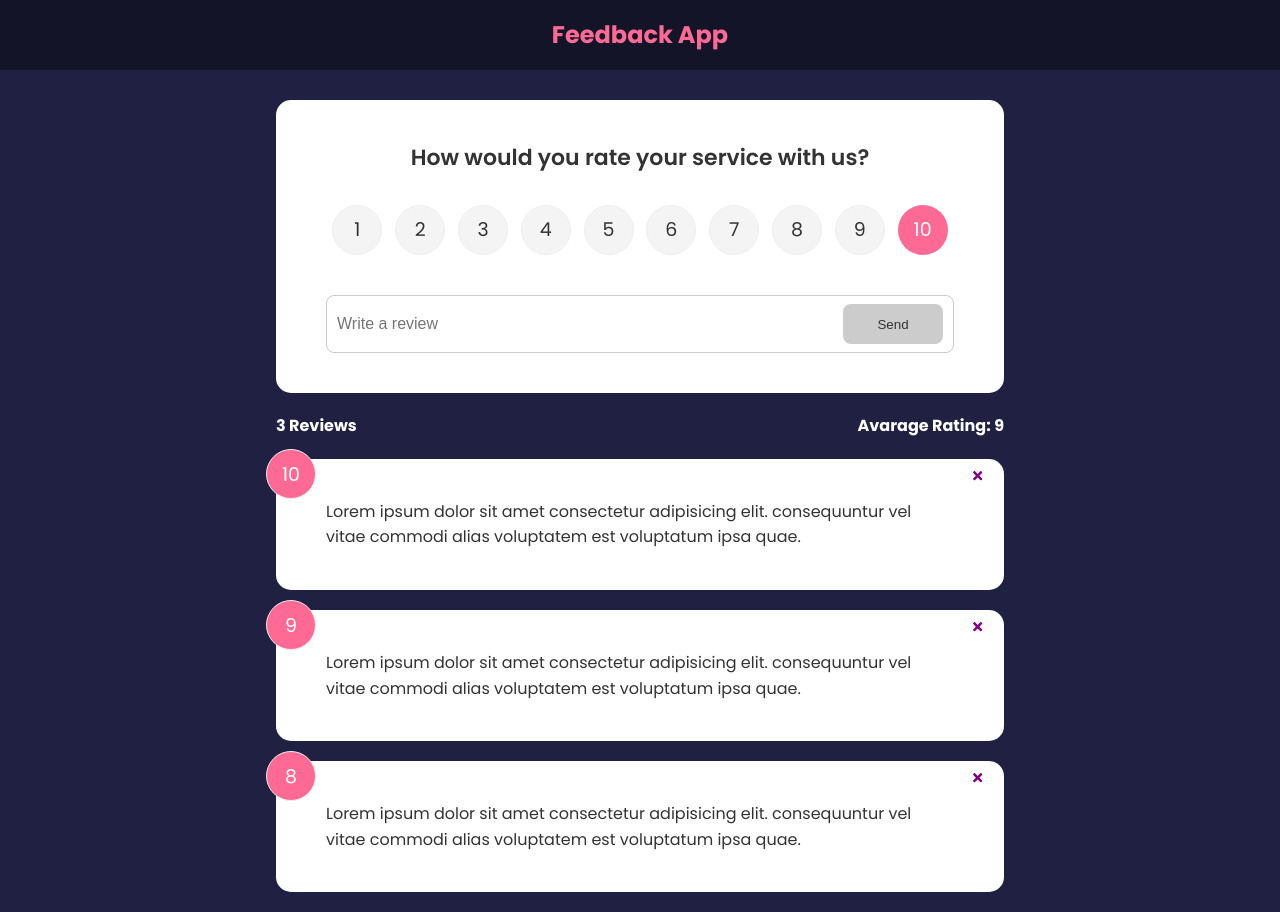
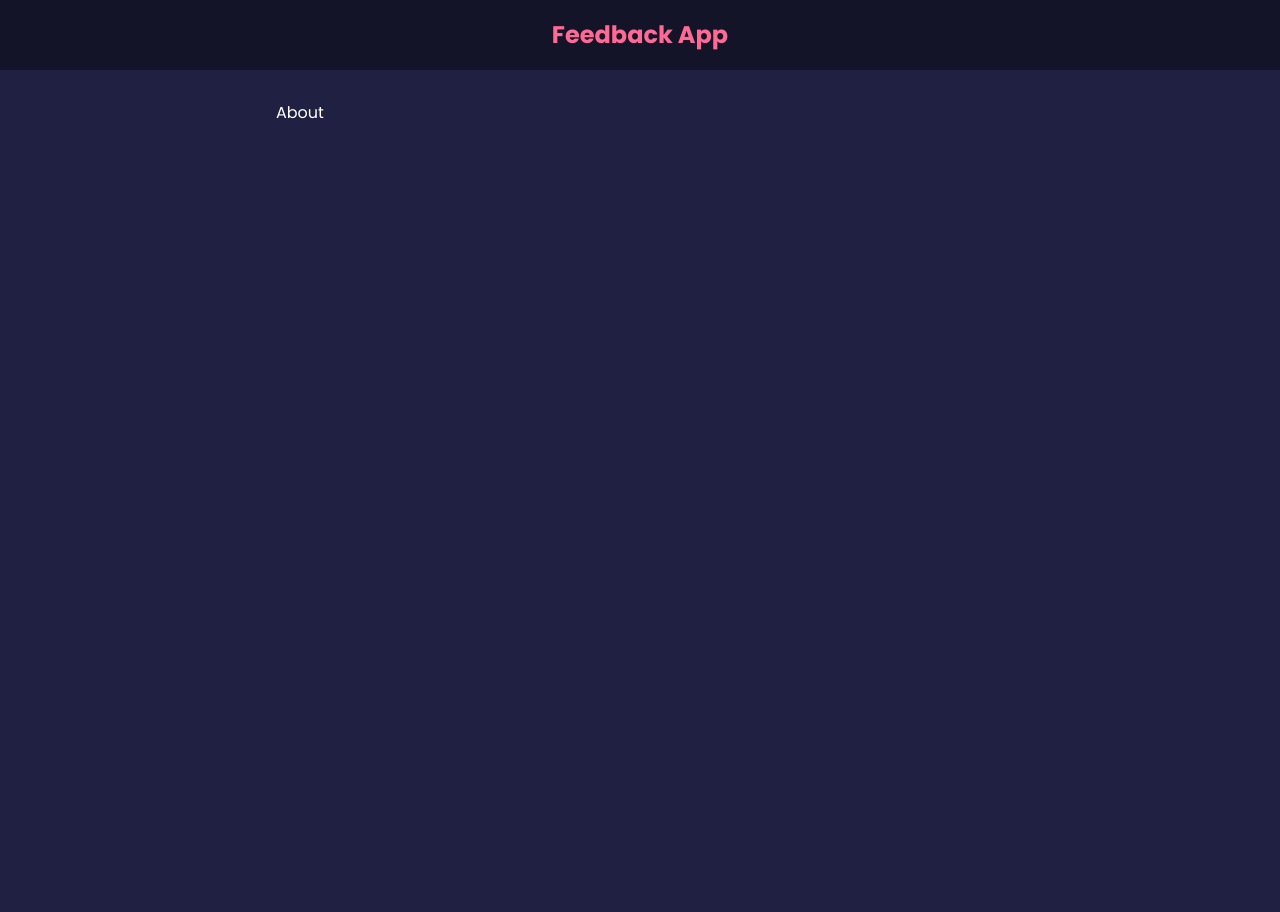
Before and after one commit to izuru775/feedback-app, a React (Create React App) app: page /about in a window 1280 px wide. After the commit the page ends 800 px from the top, so only its background shows below. Built offline with nearby package versions, Linux system fonts and the light colour scheme.

Commit message:
React Router-Dom V6 Added

```diff
--- a/package.json
+++ b/package.json
@@ -10,6 +10,7 @@
     "react": "^17.0.2",
     "react-dom": "^17.0.2",
     "react-icons": "^4.3.1",
+    "react-router-dom": "^6.2.1",
     "react-scripts": "5.0.0",
     "uuid": "^8.3.2",
     "web-vitals": "^2.1.3"
--- a/src/App.js
+++ b/src/App.js
@@ -5,6 +5,8 @@
 import FeedbackStats from './components/FeedbackStats';
 import FeedbackForm from './components/FeedbackForm';
 import { v4 as uuidv4 } from 'uuid';
+import AboutPage from './pages/AboutPage';
+import { BrowserRouter as Router, Route, Routes } from 'react-router-dom';
 
 function App() {
   const [feedback, setFeedback] = useState(FeedbackData);
@@ -20,14 +22,28 @@
     }
   };
   return (
-    <>
+    <Router>
       <Header />
       <div className="container">
-        <FeedbackForm handleAdd={addFeedback} />
-        <FeedbackStats feedback={feedback} />
-        <FeedbackList feedback={feedback} handleDelete={deleteFeedback} />
+        <Routes>
+          <Route
+            exact
+            path="/"
+            element={
+              <>
+                <FeedbackForm handleAdd={addFeedback} />
+                <FeedbackStats feedback={feedback} />
+                <FeedbackList
+                  feedback={feedback}
+                  handleDelete={deleteFeedback}
+                />
+              </>
+            }
+          ></Route>
+          <Route path="/about" element={<AboutPage />} />
+        </Routes>
       </div>
-    </>
+    </Router>
   );
 }
 
--- /dev/null
+++ b/src/pages/AboutPage.jsx
@@ -0,0 +1,7 @@
+import React from 'react';
+
+function AboutPage() {
+  return <div>About</div>;
+}
+
+export default AboutPage;
```
Also changed, not shown: 1 other file (tests, documents, lock files or other folders).
